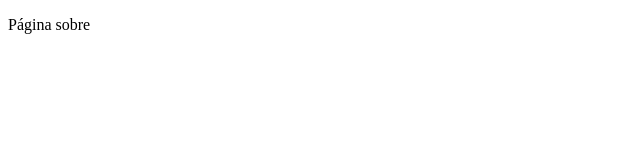
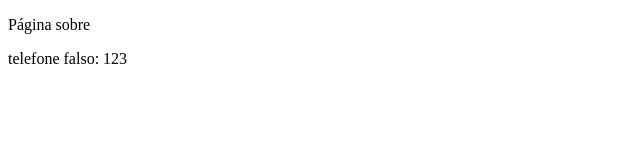
Before and after one commit to JuMurak/teste, a plain HTML site: page sobre.html in a window 1280 px wide. Shown: the whole page, without its empty margins (0-640 px from the left). Drawn offline with Linux system fonts and the light colour scheme.

Commit message:
finalização da página sobre closes #3

```diff
--- a/sobre.html
+++ b/sobre.html
@@ -7,5 +7,6 @@
 </head>
 <body>
     <p>Página sobre</p>
+    <p>telefone falso: 123</p>
 </body>
 </html>
```
